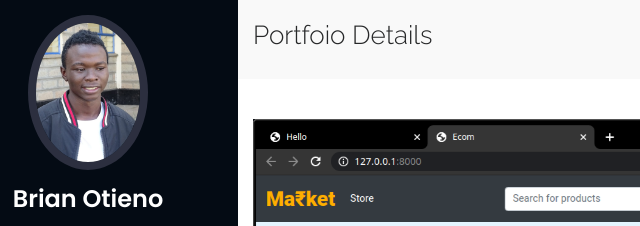
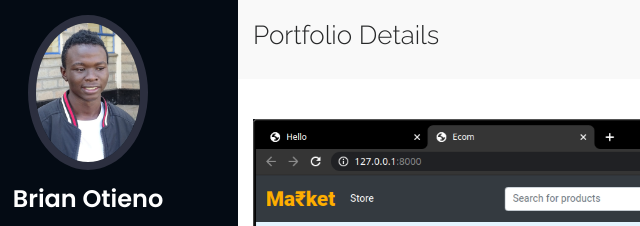
Before and after one commit to KarlBrian5/Portfolio, a plain HTML site: page portfolio-details.html in a window 1280 px wide. Shown: the top 226 px of the page, 62-702 px from the left. Drawn offline with nearby package versions, Linux system fonts and the light colour scheme.

Commit message:
portfolio

```diff
--- a/portfolio-details.html
+++ b/portfolio-details.html
@@ -78,7 +78,7 @@
       <div class="container">
 
         <div class="d-flex justify-content-between align-items-center">
-          <h2>Portfoio Details</h2>
+          <h2>Portfolio Details</h2>
           <ol>
             <li><a href="index.html">Home</a></li>
             <li>Project Details</li>
```
